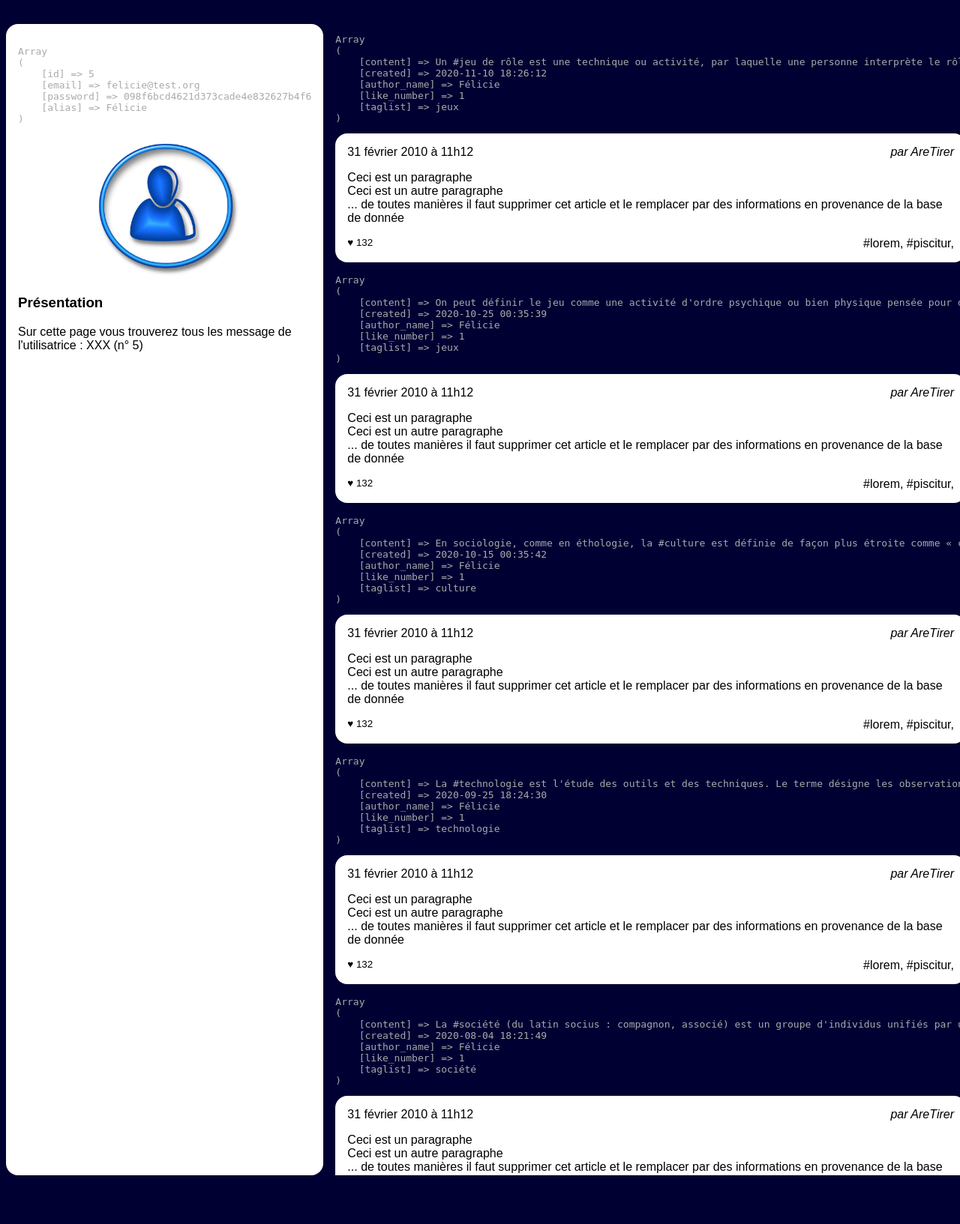
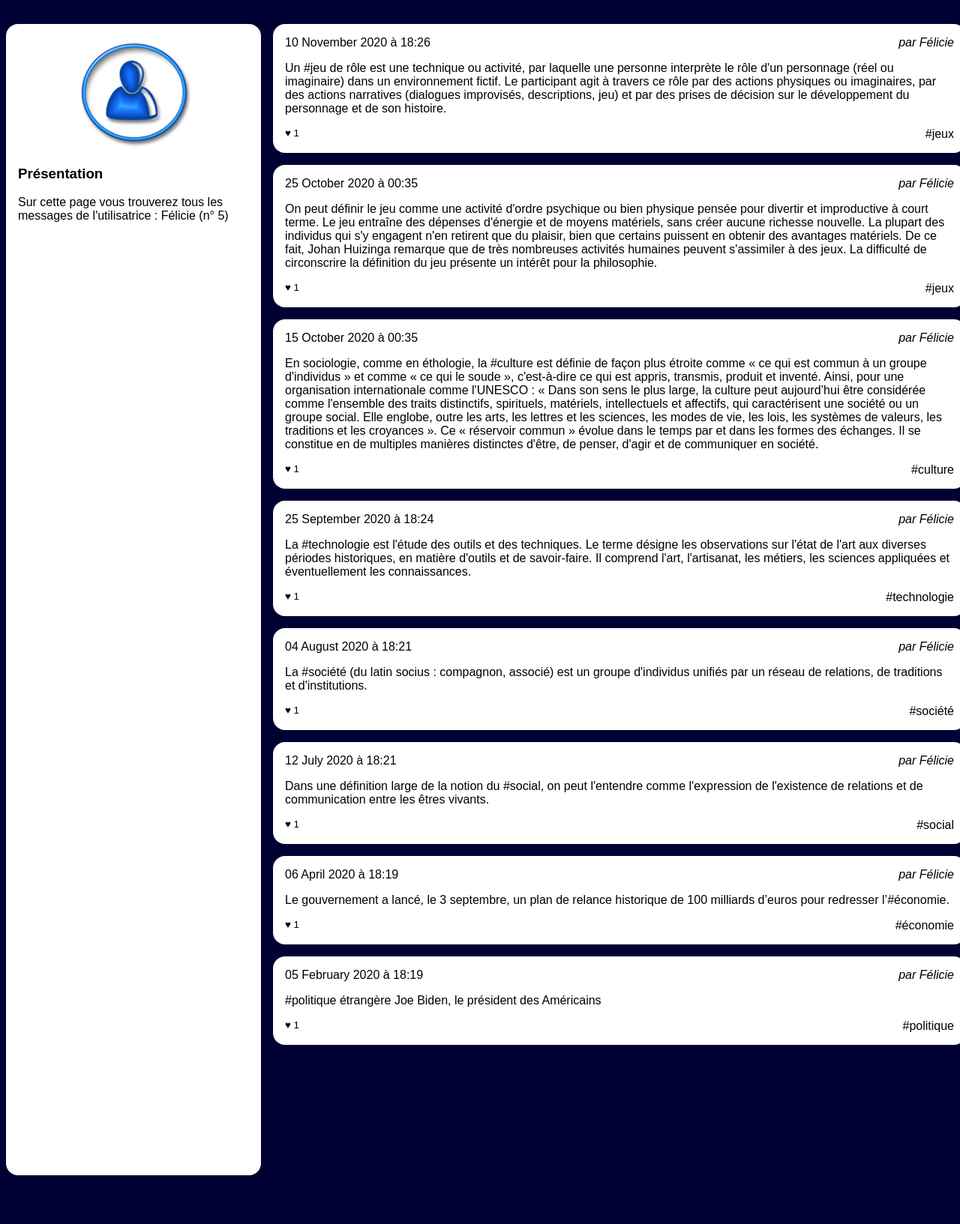
Before and after one commit to Nastiakor/reseau_social_php_Anastasia_Helene_Leon, a PHP site: page /wall.php?user_id=5 in a window 1280 px wide. Shown: the part 90-1723 px from the top of the page at 75% size. Run offline with PHP 8.4, Linux system fonts and the light colour scheme; data comes from the database, SQL or seed files in the repository.

Commit message:
Modifs du 14/02

```diff
--- a/Niveau1/wall.php
+++ b/Niveau1/wall.php
@@ -18,7 +18,7 @@
             <nav id="user">
                 <a href="#">Profil</a>
                 <ul>
-                    <li><a href="settings.php?user_id=5">Paramètres</a></li>
+                    <li><a href="settin gs.php?user_id=5">Paramètres</a></li>
                     <li><a href="followers.php?user_id=5">Mes suiveurs</a></li>
                     <li><a href="subscriptions.php?user_id=5">Mes abonnements</a></li>
                 </ul>
@@ -52,12 +52,12 @@
                 $lesInformations = $mysqli->query($laQuestionEnSql);
                 $user = $lesInformations->fetch_assoc();
                 //@todo: afficher le résultat de la ligne ci dessous, remplacer XXX par l'alias et effacer la ligne ci-dessous
-                echo "<pre>" . print_r($user, 1) . "</pre>";
+                // echo "<pre>" . print_r($user, 1) . "</pre>";
                 ?>
                 <img src="user.jpg" alt="Portrait de l'utilisatrice"/>
                 <section>
                     <h3>Présentation</h3>
-                    <p>Sur cette page vous trouverez tous les message de l'utilisatrice : XXX
+                    <p>Sur cette page vous trouverez tous les messages de l'utilisatrice : <?php echo $user['alias'] ?>
                         (n° <?php echo $userId ?>)
                     </p>
                 </section>
@@ -91,24 +91,30 @@
                 while ($post = $lesInformations->fetch_assoc())
                 {
 
-                    echo "<pre>" . print_r($post, 1) . "</pre>";
+                    // echo "<pre>" . print_r($post, 1) . "</pre>";
                     ?>
                     <article>
                         <h3>
-                            <time datetime='2020-02-01 11:12:13' >31 février 2010 à 11h12</time>
+                            <!-- <time datetime='2020-02-01 11:12:13' >31 février 2010 à 11h12</time> -->
+
+                            <time datetime= <?php echo $post['created']?>><?php $date = new DateTime($post['created']);
+                                echo $date->format('d F Y à H:i');
+                                ?> </time>
+
+
                         </h3>
-                        <address>par AreTirer</address>
+                        <address>par <?php echo $post['author_name'] ?></address>
                         <div>
-                            <p>Ceci est un paragraphe</p>
-                            <p>Ceci est un autre paragraphe</p>
+                            <p><?php echo $post['content'] ?></p>
+                         <!-- <p>Ceci est un autre paragraphe</p>
                             <p>... de toutes manières il faut supprimer cet
                                 article et le remplacer par des informations en
-                                provenance de la base de donnée</p>
+                                provenance de la base de donnée</p> -->
                         </div>
                         <footer>
-                            <small>♥ 132</small>
-                            <a href="">#lorem</a>,
-                            <a href="">#piscitur</a>,
+                            <small>♥ <?php echo $post['like_number'] ?></small>
+                            <a href="">#<?php echo $post['taglist'] ?></a>
+
                         </footer>
                     </article>
                 <?php } ?>
```
Also changed, not shown: Niveau1/admin.php (+5 -5 lines).
